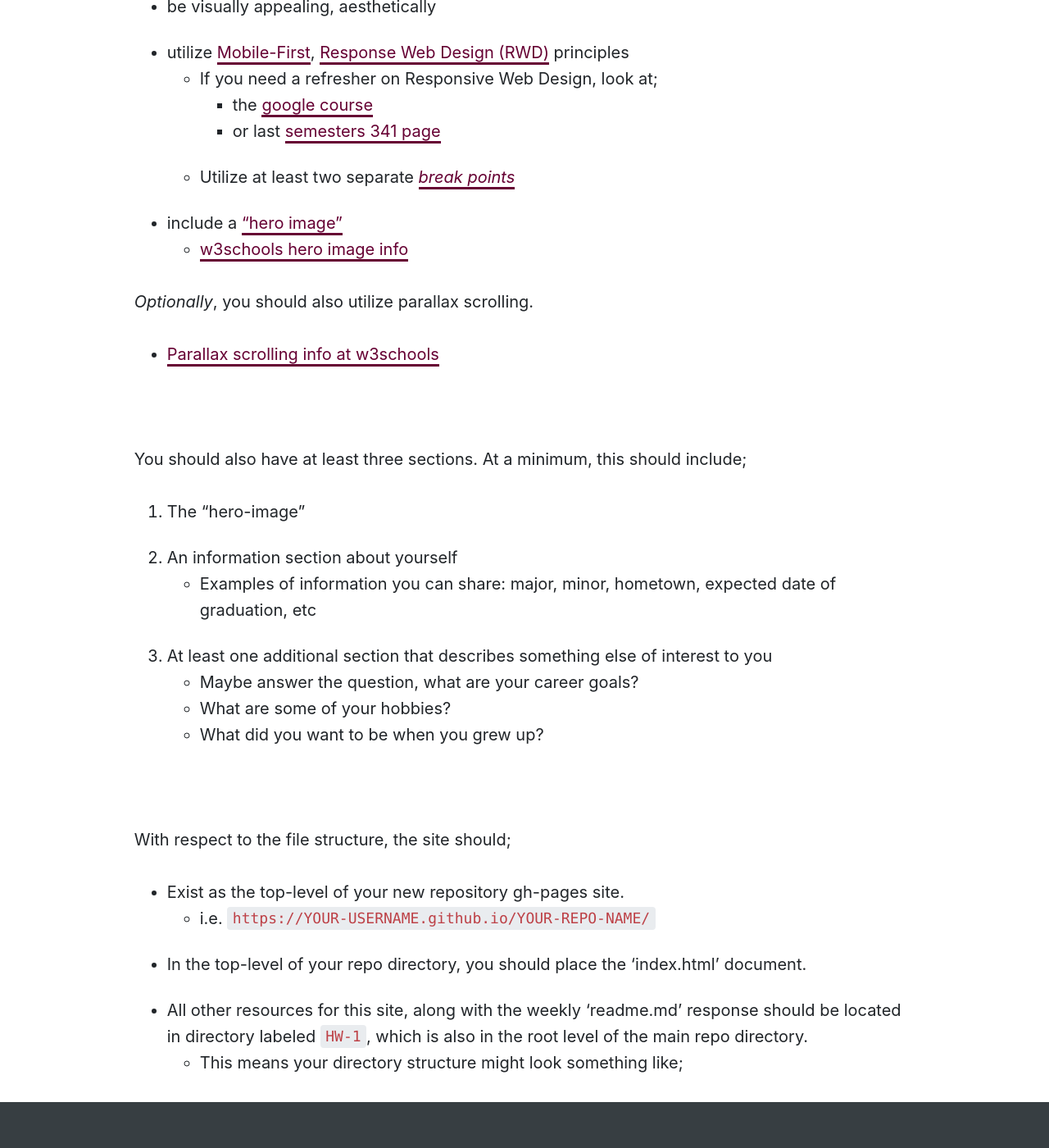
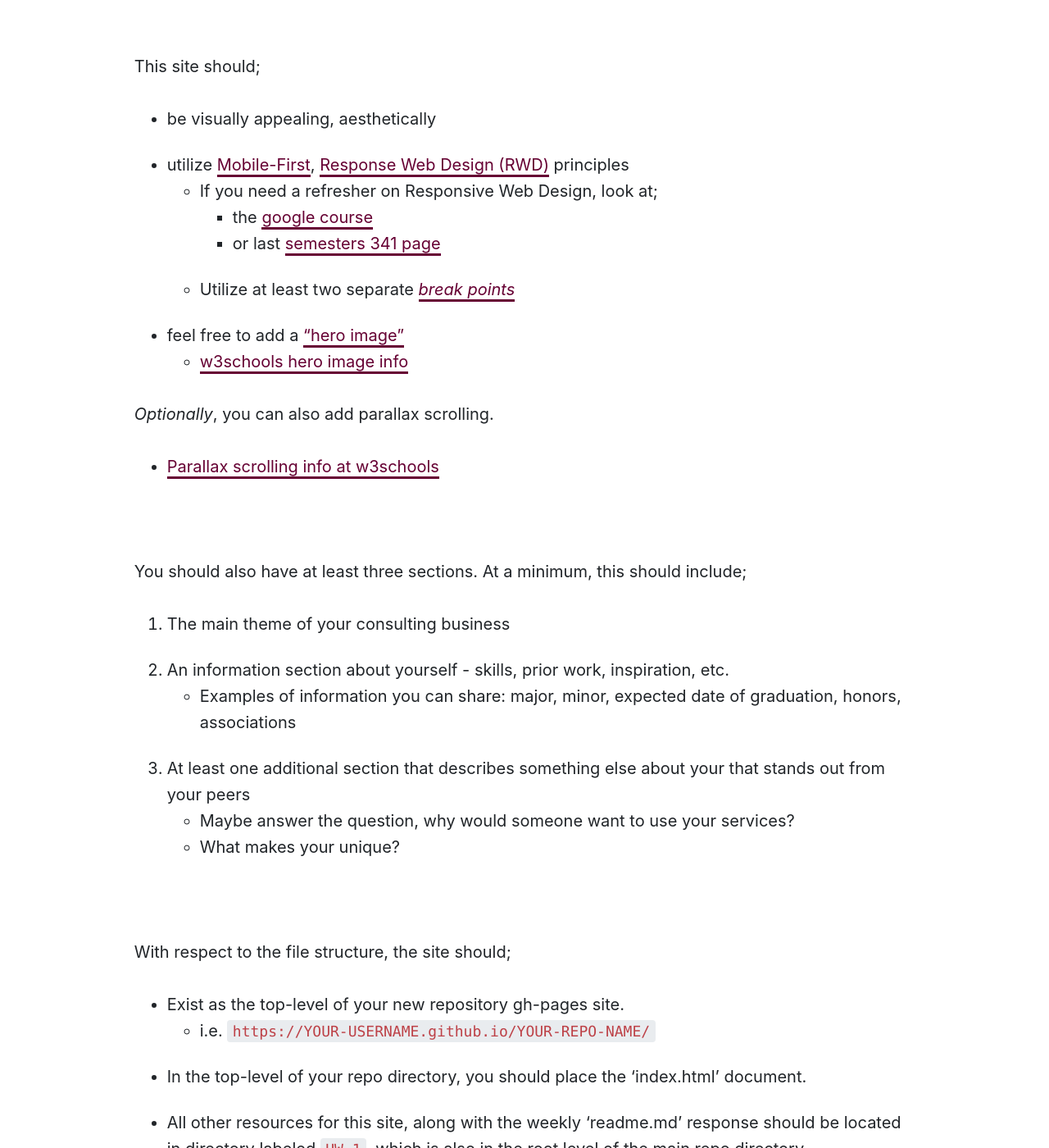
Before and after one commit to Montana-Media-Arts/441-web-tech-Spring2020-course, a Jekyll site: the page built from modules/week-1/_posts/2017-01-15-homework.md, in a window 1280 px wide and 1400 px high, scrolled down 919 px. Shown: the whole window at 82% size. Built offline with Jekyll 4.4.1, drawn with Linux system fonts in a browser that asks for light colours; nearby versions of some CDN libraries; some of the changed text lies outside the part shown.

Commit message:
updated text and homework

```diff
--- a/modules/week-1/_posts/2017-01-15-homework.md
+++ b/modules/week-1/_posts/2017-01-15-homework.md
@@ -4,9 +4,9 @@ module: 1
 jotted: false
 ---
 
-# Homework 1<br/>Single Personal Page
+# Homework 1<br/The Beginning of your Consulting Website
 
-As a review and way of launching you back into web development, you are to build a single-page, static-site, that briefly describes you, for your first homework assignment.
+As a review and way of launching you back into web development, you are to build a single-page, static-site, that briefly describes you and what you can do as a consultant (design, development, and more).
 
 <br />
 
@@ -19,10 +19,10 @@ This site should;
         - the [google course](https://developers.google.com/web/fundamentals/design-and-ui/responsive/)
         - or last [semesters 341 page](https://media-ed-online.github.io/intro-web-dev-2017/modules/topic-10/overview/)
     - Utilize at least two separate [_break points_](https://responsivedesign.is/strategy/page-layout/defining-breakpoints/)
-- include a ["hero image"](https://envato.com/blog/exploring-hero-image-trend-web-design/)
+- feel free to add a ["hero image"](https://envato.com/blog/exploring-hero-image-trend-web-design/)
     - [w3schools hero image info](https://www.w3schools.com/howto/howto_css_hero_image.asp)
 
-_Optionally_, you should also utilize parallax scrolling.
+_Optionally_, you can also add parallax scrolling.
 
 - [Parallax scrolling info at w3schools](https://www.w3schools.com/howto/howto_css_parallax.asp)
 
@@ -32,13 +32,12 @@ _Optionally_, you should also utilize parallax scrolling.
 
 You should also have at least three sections. At a minimum, this should include;
 
-1. The "hero-image"
-2. An information section about yourself
-- Examples of information you can share: major, minor, hometown, expected date of graduation, etc
-3. At least one additional section that describes something else of interest to you
-    - Maybe answer the question, what are your career goals?
-    - What are some of your hobbies?
-    - What did you want to be when you grew up?
+1. The main theme of your consulting business
+2. An information section about yourself - skills, prior work, inspiration, etc.
+- Examples of information you can share: major, minor, expected date of graduation, honors, associations
+3. At least one additional section that describes something else about your that stands out from your peers
+    - Maybe answer the question, why would someone want to use your services?
+    - What makes your unique?
 
 <br />
 
```
Also changed, not shown: modules/week-1/_posts/2017-01-05-class-overview.md (+4 -10 lines), modules/week-1/_posts/2017-01-11-github-part1.md (+0 -1 lines).
